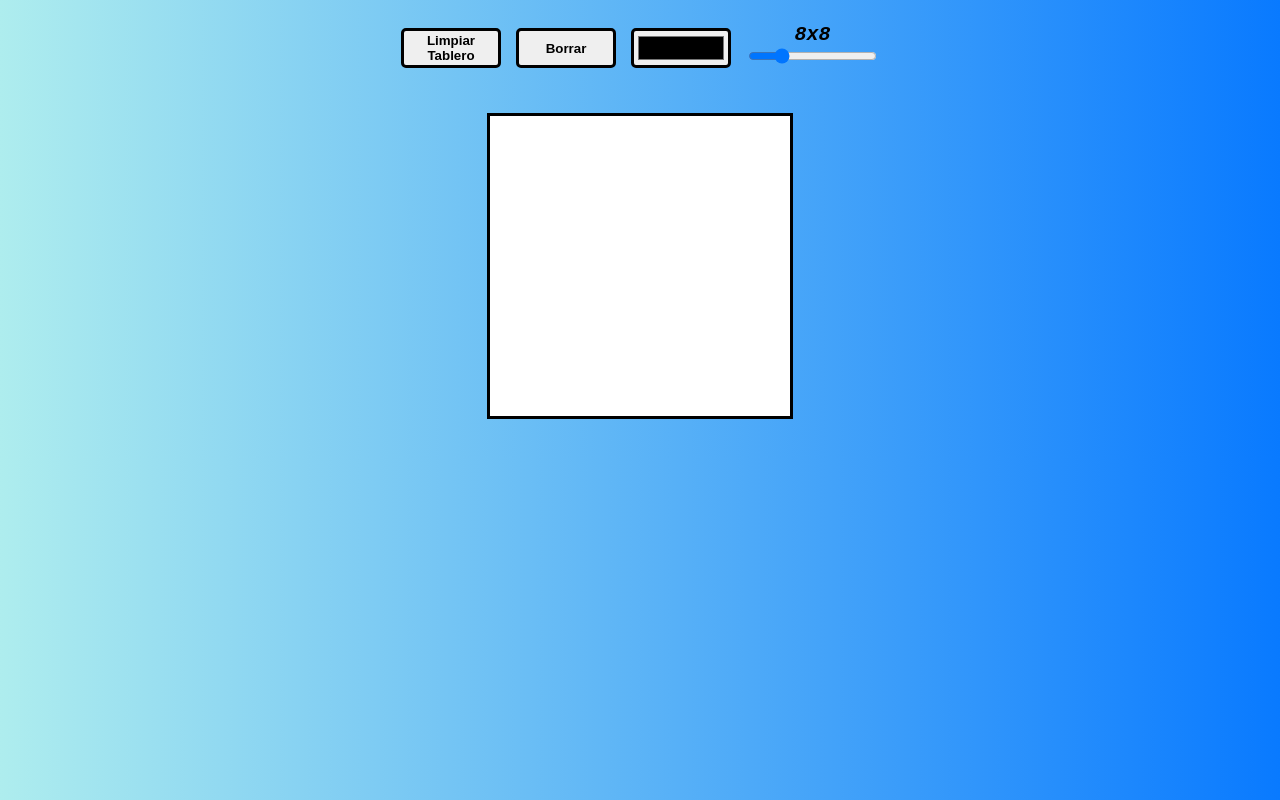
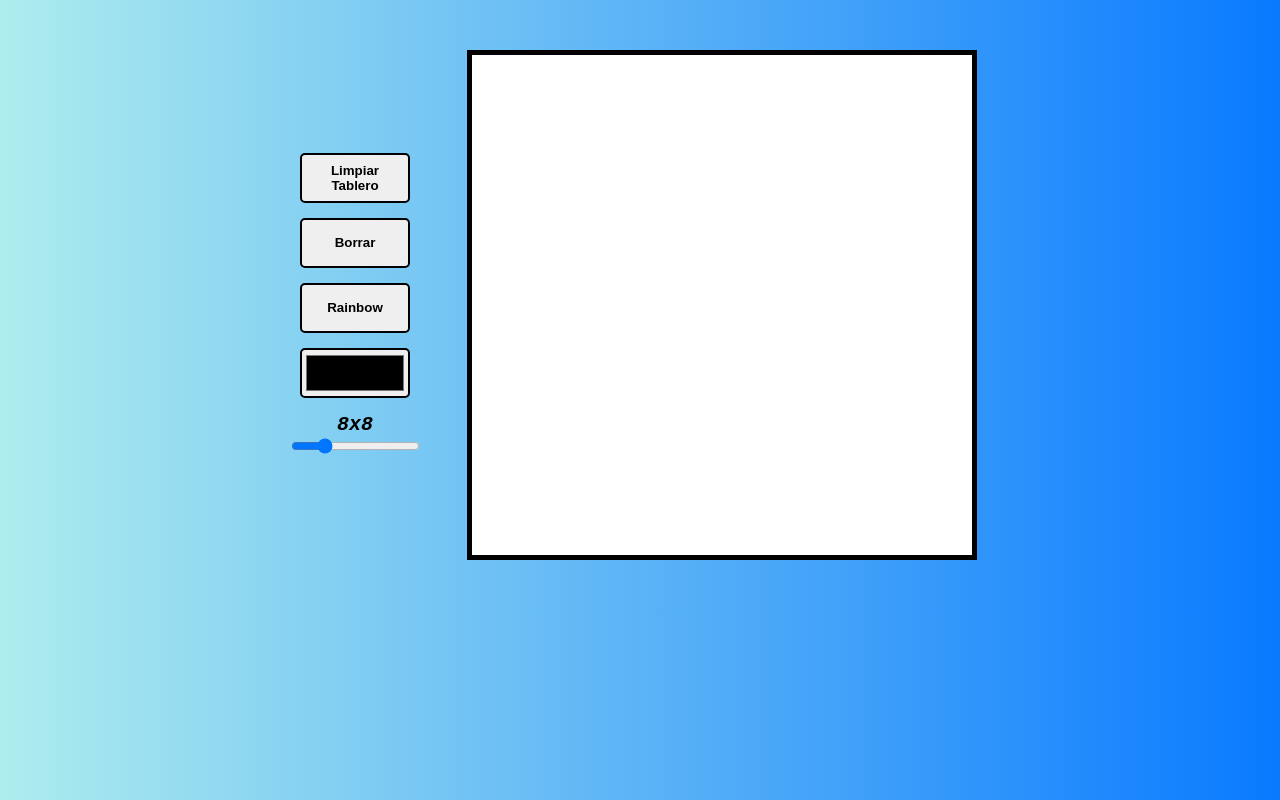
Before and after one commit to DeDominicisAlan/Project-Etch-A-Sketch, a plain HTML site: page index.html in a window 1280 px wide. Drawn offline with Linux system fonts and the light colour scheme.

Commit message:
Agregado de boton 'rainbow'; cambia el color al clickearse en el tablero

```diff
--- a/index.html
+++ b/index.html
@@ -12,6 +12,7 @@
         <div class="botones">
             <button class="boton" id="botonLimpiar">Limpiar Tablero</button>
             <button class="boton" id="botonBorrar">Borrar</button>
+            <button class="boton" id="botonRainbow">Rainbow</button>
             <input type="color" class="boton" id="botonColor">
             <div class="colores">
                 <p id="tamaño"></p>
--- a/main.js
+++ b/main.js
@@ -6,6 +6,11 @@ const p = document.querySelector('#tamaño');
 const grid = document.querySelector('.contenedor-grid');
 const barra = document.querySelector('#barra')
 const colorPicker = document.querySelector('#botonColor');
+const rainbow = document.querySelector('#botonRainbow');
+
+var rainbowActive = false;
+
+var vectorColores = [0,1,2,3,4,5,6,7,8,9,'A','B','C','D','E','F'];
 
 var lastSize = 8;
 
@@ -28,6 +33,29 @@ limpiar.onclick = () => {
 
 borrar.addEventListener('click', ()  => {color = 'white'});
 
+rainbow.addEventListener('click', () => {
+    rainbowActive = !rainbowActive;
+    if(rainbowActive){
+        rainbow.style.backgroundColor = '#00C3D1';
+
+    }else{
+        rainbow.style.backgroundColor = 'white';
+
+    }
+});
+
+function colorRandom(){
+    let element = '#';
+    for (let i = 0; i < 6; i++) {
+         element += obtenerRandom();
+    }
+    color = element;
+}
+
+function obtenerRandom(){
+    return vectorColores[Math.floor(Math.random() * vectorColores.length)];
+};
+
 //Ajuste de Tamaño
 
 function ajustarTamaño(e){
@@ -47,6 +75,9 @@ function tamañoNuevo(n){
         div.classList.add('grid-element');
         grid.appendChild(div);
         div.onclick = () => {
+            if(rainbowActive){
+                colorRandom();
+            }
             div.style.backgroundColor = color;
         }
     }
--- a/style.css
+++ b/style.css
@@ -3,22 +3,30 @@ body{
     font-family: monospace;
 }
 
-
+.main{
+    margin: 20px;
+    display: flex;
+    align-items: center;
+    justify-content: center;
+}
 
 .botones{
     display: flex;
+    flex-direction: column;
     justify-content: center;
-    align-items: flex-end;
+    align-items: center;
     gap: 15px;
     padding: 15px;
+
 }
 
 .boton{
     font-weight: bold;
-    border: 3px black solid;
+    border: 2px black solid;
     border-radius: 5px;
-    width: 100px;
-    height: 40px;
+    width: 110px;
+    height: 50px;
+    transition: .5s;
 }
 
 .colores{
@@ -46,9 +54,9 @@ body{
 .contenedor-grid{
     display: grid;
     background-color: white;
-    height: 300px;
-    width: 300px;
-    border: black 3px solid;
+    height: 500px;
+    width: 500px;
+    border: black 5px solid;
 }
 
 .contenedor-grid div{
```
